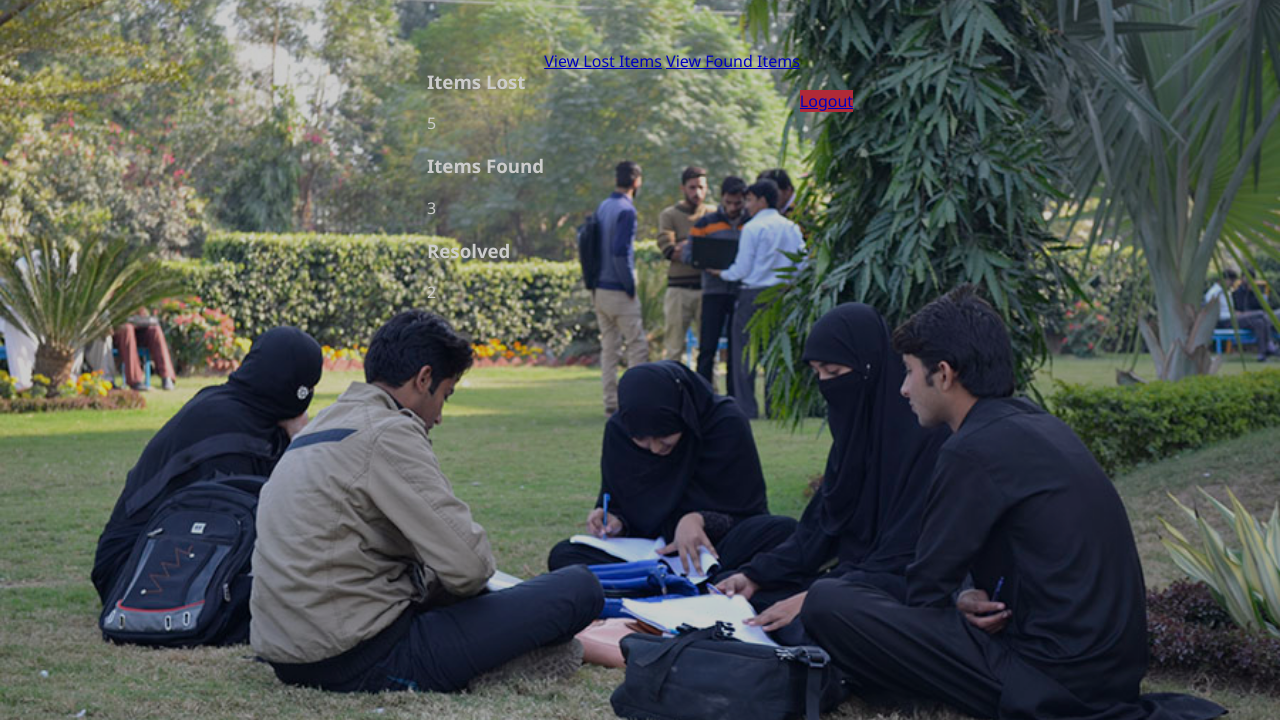
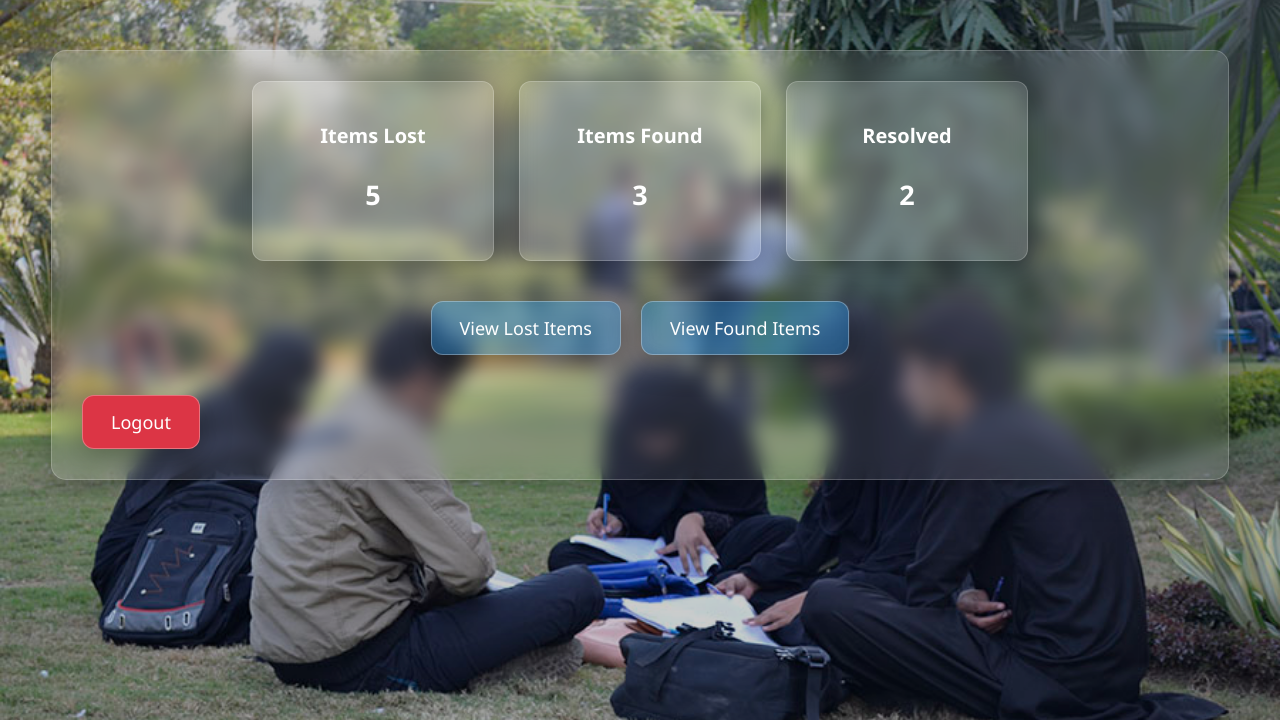
Before and after one commit to Abdullah-819/Comsats-Lost-Found-item-Manager, a Flask app: page /dashboard/ in a window 1280 px wide. Shown: the top 720 px of the page. Run offline with Flask 3, Linux system fonts and the light colour scheme.

Commit message:
Sprint 7 (Routes and dummy data)

```diff
--- a/app/static/css/style.css
+++ b/app/static/css/style.css
@@ -1,34 +1,38 @@
-/* ---------------- General Body ---------------- */
+/* General body */
+/* Body for modern look, without blocking frosty effect */
 body {
     font-family: 'Segoe UI', Tahoma, Geneva, Verdana, sans-serif;
     margin: 0;
     padding: 0;
-    background: url('../images/main_bg.jpg') no-repeat center center fixed;
+    background: url('../images/main_bg.jpg') no-repeat center center fixed; /* background image for blur */
     background-size: cover;
-    color: #fff;
+    color: #fff; /* default text color */
     overflow-x: hidden;
     scroll-behavior: smooth;
     -webkit-font-smoothing: antialiased;
     -moz-osx-font-smoothing: grayscale;
 }
 
+/* Optional subtle overlay to dim background */
 body::before {
     content: "";
     position: fixed;
-    top: 0; left: 0;
-    width: 100%; height: 100%;
-    background: rgba(0,0,0,0.2);
+    top: 0;
+    left: 0;
+    width: 100%;
+    height: 100%;
+    background: rgba(0,0,0,0.2); /* dim to make frosty panels pop */
     pointer-events: none;
     z-index: 0;
 }
 
-/* ---------------- Frosty Glass Panel ---------------- */
+/* Frosty/glass panels */
 .frosty {
-    background: rgba(255,255,255,0.1);
+    background: rgba(255,255,255,0.1); /* semi-transparent */
     backdrop-filter: blur(10px);
     -webkit-backdrop-filter: blur(10px);
+    border: 1px solid rgba(255,255,255,0.2);
     border-radius: 15px;
-    border: 1px solid rgba(255,255,255,0.2);
     box-shadow: 0 8px 32px rgba(0,0,0,0.3);
     padding: 30px;
     text-align: center;
@@ -199,45 +229,114 @@ body::before {
     background-size: cover;
     background-position: center;
     background-repeat: no-repeat;
-    padding: 50px 20px;
+    padding: 50px 20px; /* some top/bottom padding */
     box-sizing: border-box;
     color: #fff;
     overflow-x: hidden;
     display: flex;
-    justify-content: center;
-    align-items: flex-start;
+    justify-content: center; /* center horizontally */
+    align-items: flex-start; /* align to top */
 }
 
 .dashboard-content {
-    background: rgba(255,255,255,0.12);
+    background: rgba(255, 255, 255, 0.1);
     border-radius: 15px;
     padding: 30px;
     box-shadow: 0 8px 32px rgba(0,0,0,0.3);
-    backdrop-filter: blur(12px);
-    -webkit-backdrop-filter: blur(12px);
+    backdrop-filter: blur(10px);
+    -webkit-backdrop-filter: blur(10px);
     border: 1px solid rgba(255,255,255,0.2);
     color: #fff;
     width: 90%;
     max-width: 1200px;
-    transition: transform 0.4s ease, box-shadow 0.4s ease, backdrop-filter 0.4s ease;
+    transition: transform 0.4s ease, box-shadow 0.4s ease, backdrop-filter 0.4s ease, box-shadow 0.4s ease-in-out;
 }
+
+/* Stronger hover + glow effect */
 .dashboard-content:hover {
     transform: translateY(-15px) scale(1.02);
-    box-shadow: 0 20px 60px rgba(0,0,0,0.6), 0 0 20px rgba(0,255,255,0.4);
+    box-shadow: 0 20px 60px rgba(0,0,0,0.6),
+                0 0 20px rgba(0,255,255,0.4);
     backdrop-filter: blur(15px);
     -webkit-backdrop-filter: blur(15px);
 }
 
-/* ---------------- Stats Cards ---------------- */
-.stats-card {
-    background: rgba(255,255,255,0.08);
-    border-radius: 10px;
+.stats-container {
+    display: flex;
+    justify-content: center;
+    gap: 25px;
+    margin-bottom: 40px;
+}
+
+.stat-card {
+    width: 200px;
     padding: 20px;
-    margin: 15px 0;
-    box-shadow: inset 0 0 5px rgba(255,255,255,0.2), 0 4px 12px rgba(0,0,0,0.2);
-    transition: transform 0.3s ease, box-shadow 0.3s ease;
+    border-radius: 12px;
+    color: #fff;
+    transition: 0.3s ease;
 }
-.stats-card:hover {
-    transform: translateY(-5px) scale(1.02);
-    box-shadow: inset 0 0 10px rgba(255,255,255,0.3), 0 8px 20px rgba(0,255,255,0.3);
+
+.stat-card h3 {
+    margin-bottom: 10px;
+    font-size: 20px;
 }
+
+.stat-card p {
+    font-size: 27px;
+    font-weight: 700;
+}
+.dashboard-actions {
+    display: flex;
+    justify-content: center;
+    gap: 20px;
+    margin-bottom: 25px;
+}
+
+.action-btn {
+    padding: 14px 28px;
+    background: rgba(0, 150, 255, 0.3);
+    border-radius: 12px;
+    text-decoration: none;
+    color: white;
+    font-size: 18px;
+    display: inline-block;
+    transition: 0.3s ease-in-out;
+    border: 1px solid rgba(255,255,255,0.3);
+}
+
+.action-btn:hover {
+    background: rgba(0,150,255,0.55);
+    transform: scale(1.06);
+}
+.items-grid {
+    display: grid;
+    grid-template-columns: repeat(auto-fill, minmax(260px, 1fr));
+    gap: 25px;
+    margin-top: 25px;
+}
+
+.item-card {
+    padding: 20px;
+    border-radius: 15px;
+    color: white;
+    transition: 0.3s ease;
+}
+
+.item-card:hover {
+    transform: translateY(-5px) scale(1.03);
+}
+
+.item-name {
+    font-size: 20px;
+    margin-bottom: 10px;
+}
+
+.admin-controls {
+    margin-top: 15px;
+    display: flex;
+    gap: 10px;
+}
+
+.delete-btn {
+    background-color: rgba(220,53,69,0.5);
+}
--- a/app/templates/dashboard.html
+++ b/app/templates/dashboard.html
@@ -3,39 +3,42 @@
 {% block content %}
 <body class="dashboard-page">
 
+    <div class="dashboard-content">
+
         <!-- Dashboard Stats Section -->
         <div class="stats-container">
-        <div class="stat-card">
+            <div class="stat-card frosty">
                 <h3>Items Lost</h3>
                 <p>{{ stats.items_lost }}</p>
             </div>
-        <div class="stat-card">
+
+            <div class="stat-card frosty">
                 <h3>Items Found</h3>
                 <p>{{ stats.items_found }}</p>
             </div>
-        <div class="stat-card">
+
+            <div class="stat-card frosty">
                 <h3>Resolved</h3>
                 <p>{{ stats.resolved }}</p>
             </div>
         </div>
 
-    <!-- Actions Section -->
+        <!-- Actions -->
         <div class="dashboard-actions">
-        <!-- FIXED ENDPOINT NAME -->
-        <a href="{{ url_for('dashboard.lost_items') }}" class="action-btn">View Lost Items</a>
-
-        <!-- FIXED ENDPOINT NAME -->
-        <a href="{{ url_for('dashboard.found_items') }}" class="action-btn">View Found Items</a>
+            <a href="{{ url_for('dashboard.lost_items') }}" class="action-btn frosty">View Lost Items</a>
+            <a href="{{ url_for('dashboard.found_items') }}" class="action-btn frosty">View Found Items</a>
 
             {% if role == 'admin' %}
-            <a href="#" class="action-btn admin-btn">Add Item</a>
+            <a href="#" class="action-btn frosty admin-btn">Add Item</a>
             {% endif %}
         </div>
 
-    <!-- Logout -->
         <div style="margin-top: 40px;">
-        <a href="{{ url_for('auth.logout') }}" class="action-btn" style="background-color: #dc3545;">Logout</a>
+            <a href="{{ url_for('auth.logout') }}" class="action-btn frosty" style="background-color:#dc3545;">
+                Logout
+            </a>
         </div>
 
+    </div>
 </body>
 {% endblock %}
```
Also changed, not shown: other parts of app/static/css/style.css (+44 -18 lines), app/templates/items_list.html (added, +39 -0 lines). Lines whose indentation alone changed are shown as unchanged.
